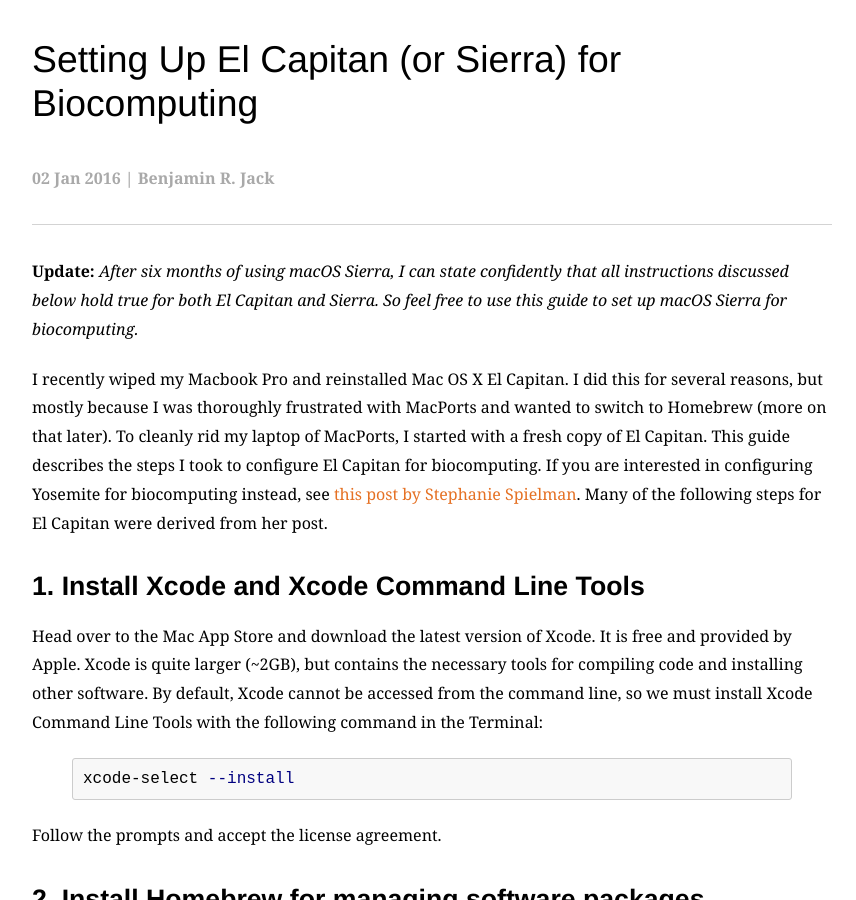
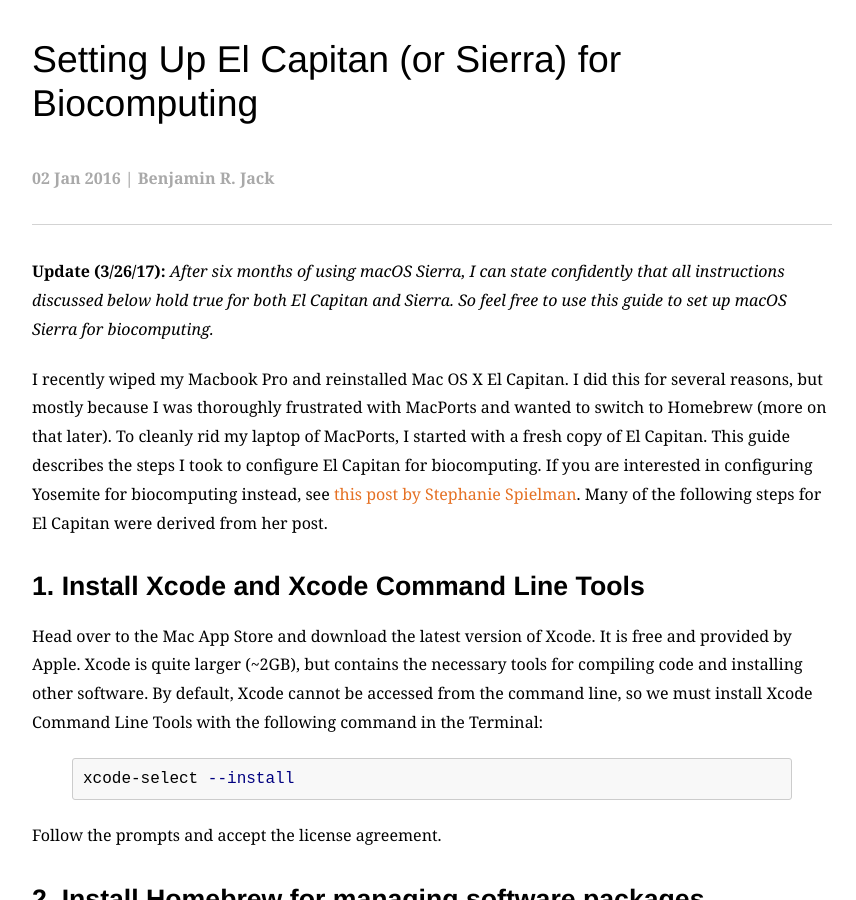
Before and after one commit to benjaminjack/benjaminjack.github.io, a Jekyll site: the page built from _posts/2016-01-02-el-capitan-biocomputing.md, in a window 1280 px wide and 900 px high, scrolled down 315 px. Shown: the whole window, without its empty margins (208-1064 px from the left). Built offline with Jekyll 4.4.1, drawn with Linux system fonts in a browser that asks for light colours; some web fonts are replaced.

Commit message:
Update 2016-01-02-el-capitan-biocomputing.md

```diff
--- a/_posts/2016-01-02-el-capitan-biocomputing.md
+++ b/_posts/2016-01-02-el-capitan-biocomputing.md
@@ -5,7 +5,7 @@
 excerpt: I recently wiped my Macbook Pro and reinstalled Mac OS X El Capitan. I did this for several reasons, but mostly because I was thoroughly frustrated with MacPorts and wanted to switch to Homebrew (more on that later). To cleanly rid my laptop of MacPorts, I started with a fresh copy of El Capitan. This guide describes the steps I took to configure El Capitan for biocomputing.
 ---
 
-**Update:** _After six months of using macOS Sierra, I can state confidently that all instructions discussed below hold true for both El Capitan and Sierra. So feel free to use this guide to set up macOS Sierra for biocomputing._
+**Update (3/26/17):** _After six months of using macOS Sierra, I can state confidently that all instructions discussed below hold true for both El Capitan and Sierra. So feel free to use this guide to set up macOS Sierra for biocomputing._
 
 I recently wiped my Macbook Pro and reinstalled Mac OS X El Capitan. I did this for several reasons, but mostly because I was thoroughly frustrated with MacPorts and wanted to switch to Homebrew (more on that later). To cleanly rid my laptop of MacPorts, I started with a fresh copy of El Capitan. This guide describes the steps I took to configure El Capitan for biocomputing. If you are interested in configuring Yosemite for biocomputing instead, see [this post by Stephanie Spielman](http://sjspielman.org/configure_yosemite_biocomputing/). Many of the following steps for El Capitan were derived from her post.
 
```
